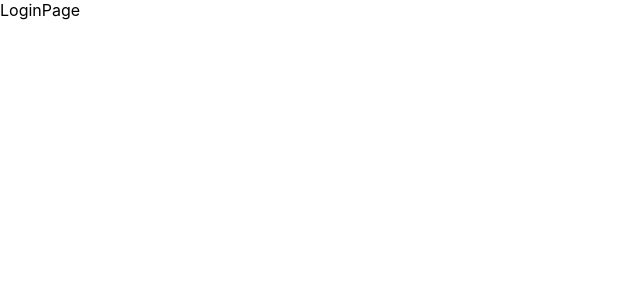
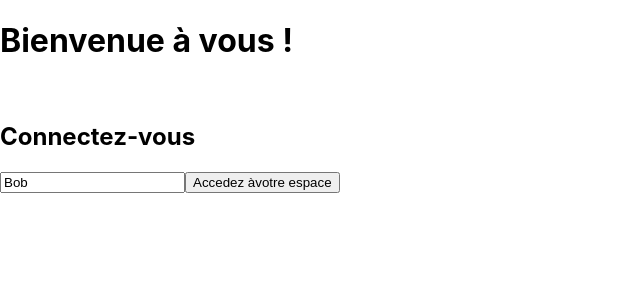
Before and after one commit to LuQuintas/crazee-burger, a React (Create React App) app: page / in a window 1280 px wide. Shown: the top 300 px of the page, without its empty margins (0-640 px from the left). Built offline with nearby package versions, Linux system fonts and the light colour scheme.

Commit message:
✨ F01 : LOGIN> add title and form

```diff
--- a/src/components/pages/LoginPage.js
+++ b/src/components/pages/LoginPage.js
@@ -1,5 +1,35 @@
-import React from 'react';
+import React, { useState } from 'react';
 
 export const LoginPage = () => {
-  return <div>LoginPage</div>;
+  // state(etats,données)
+  const [inputValue, setInputValue] = useState('Bob');
+
+  //comportements
+  const handleSubmit = (e) => {
+    e.preventDefault();
+    alert(`Bonjour ${inputValue}`);
+    setInputValue('');
+  };
+
+  const handleChange = (e) => {
+    setInputValue(e.target.value);
+  };
+  //affichage(render)
+  return (
+    <div>
+      <h1>Bienvenue à vous !</h1>
+      <br />
+      <h2>Connectez-vous</h2>
+      <form action="submit" onSubmit={handleSubmit}>
+        <input
+          value={inputValue}
+          onChange={handleChange}
+          type="text"
+          placeholder="Entrez votre nom..."
+          required
+        />
+        <button>Accedez àvotre espace</button>
+      </form>
+    </div>
+  );
 };
```
